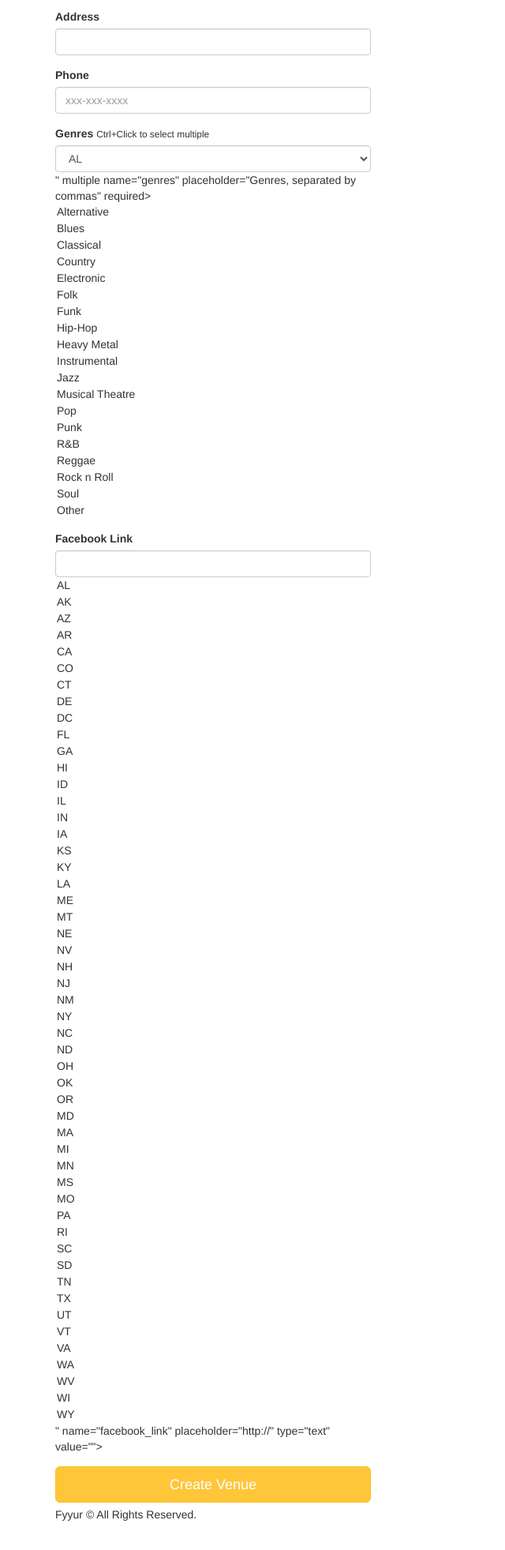
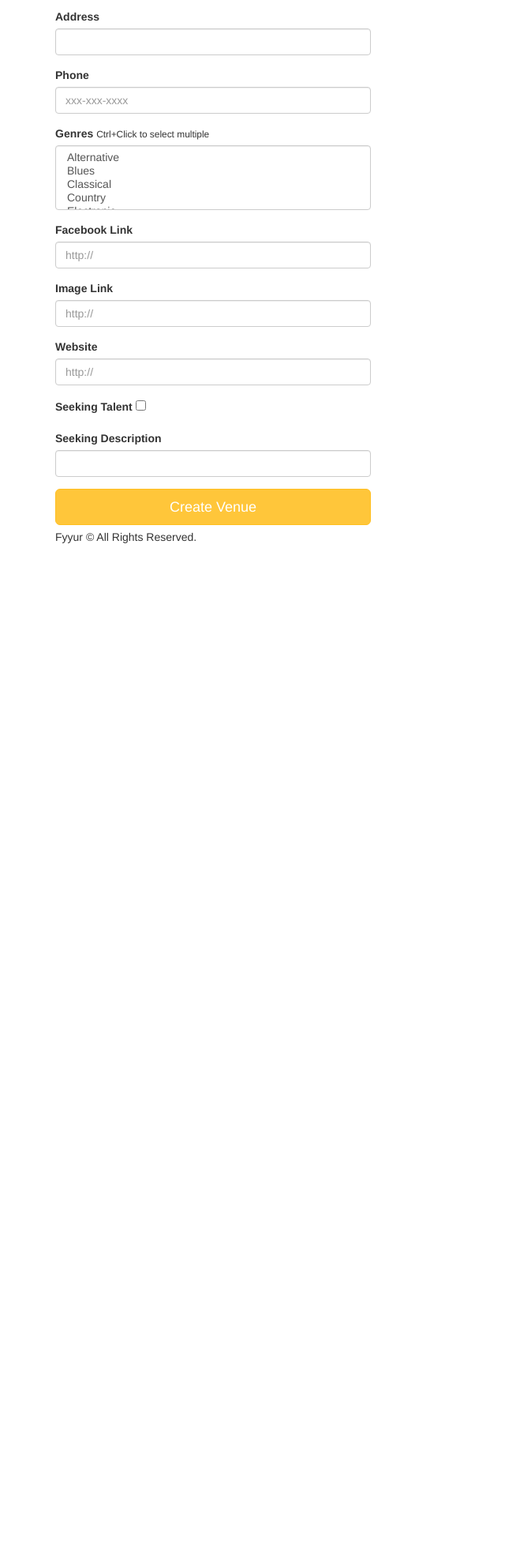
Before and after one commit to Haddadmj/Fyyur, a Flask app: page /venues/create in a window 1280 px wide. Shown: the part 273-2236 px from the top of the page at 79% size, without its empty margins (0-640 px from the left). After the commit the page ends 961 px from the top, so only its background shows below. Run offline with Flask 2, Linux system fonts and the light colour scheme; some libraries are stand-ins or nearby versions.

Commit message:
A Lot of stuff

```diff
--- a/app.py
+++ b/app.py
@@ -9,7 +9,7 @@
 from flask_moment import Moment
 from flask_sqlalchemy import SQLAlchemy
 import logging
-from logging import Formatter, FileHandler
+from logging import Formatter, FileHandler, error
 from flask_wtf import Form
 from forms import *
 from flask_migrate import Migrate
@@ -50,6 +50,23 @@
     seeking_description = db.Column(db.String(500))
     shows = db.relationship('Show', backref='venue', lazy=True)
 
+    def __init__(self, name, city, state, address, phone, image_link, facebook_link, genres, website, seeking_talent, seeking_description, shows):
+        self.name = name
+        self.city = city
+        self.state = state
+        self.address = address
+        self.phone = phone
+        self.image_link = image_link
+        self.facebook_link = facebook_link
+        self.genres = genres
+        self.website = website
+        self.seeking_talent = seeking_talent
+        self.seeking_description = seeking_description
+        self.shows = shows
+
+    def __repr__(self):
+        return f'Venue ID {self.id} : Venue Name: {self.name}'
+
     @property
     def past_shows(self):
         return [show for show in self.shows if show.start_time < datetime.now()]
@@ -86,6 +103,23 @@
     seeking_description = db.Column(db.String(500))
     shows = db.relationship('Show', backref='artist', lazy=True)
 
+    def __init__(self, name, city, state, address, phone, image_link, facebook_link, genres, website, seeking_talent, seeking_description, shows):
+        self.name = name
+        self.city = city
+        self.state = state
+        self.address = address
+        self.phone = phone
+        self.image_link = image_link
+        self.facebook_link = facebook_link
+        self.genres = genres
+        self.website = website
+        self.seeking_talent = seeking_talent
+        self.seeking_description = seeking_description
+        self.shows = shows
+
+    def __repr__(self):
+        return f'Artist ID {self.id} : Artist Name: {self.name}'
+
     @property
     def past_shows(self):
         return [show for show in self.shows if show.start_time < datetime.now()]
@@ -113,6 +147,15 @@
         'artist.id'), nullable=False)
     start_time = db.Column(db.DateTime, nullable=False,
                            default=datetime.utcnow)
+
+    def __init__(self, venue_id, artist_id, start_time):
+        self.venue_id = venue_id
+        self.artist_id = artist_id
+        self.start_time = start_time
+
+    def __repr__(self):
+        return f'Show ID {self.id}'
+
 
 #----------------------------------------------------------------------------#
 # Filters.
@@ -196,7 +239,7 @@
     upcoming_shows = []
     for show in venue.upcoming_shows:
         artist = Artist.query.get(show.artist_id)
-        past_shows.append({
+        upcoming_shows.append({
             "artist_id": show.artist_id,
             "artist_name": artist.name,
             "artist_image_link": artist.image_link,
@@ -234,13 +277,36 @@
 @app.route('/venues/create', methods=['POST'])
 def create_venue_submission():
     # TODO: insert form data as a new Venue record in the db, instead
-    # TODO: modify data to be the data object returned from db insertion
+    name = request.form.get('name')
+    city = request.form.get('city')
+    state = request.form.get('state')
+    address = request.form.get('address')
+    phone = request.form.get('phone')
+    image_link = request.form.get('image_link')
+    facebook_link = request.form.get('facebook_link')
+    genres = request.form.get('genres')
+    website = request.form.get('website')
+    seeking_talent = request.form.get('seeking_talent')
+    seeking_description = request.form.get('seeking_description')
+    shows = []
 
-    # on successful db insert, flash success
-    flash('Venue ' + request.form['name'] + ' was successfully listed!')
-    # TODO: on unsuccessful db insert, flash an error instead.
-    # e.g., flash('An error occurred. Venue ' + data.name + ' could not be listed.')
-    # see: http://flask.pocoo.org/docs/1.0/patterns/flashing/
+    error = False
+    try:
+        venue = Venue(name, city, state, address, phone, image_link,
+                      facebook_link, genres, website, seeking_talent, seeking_description, shows)
+        db.session.add(venue)
+        db.session.commit()
+    except:
+        error = True
+        db.session.rollback()
+    finally:
+        db.session.close()
+    if error:
+        flash('An error occurred. Venue ' +
+              name + ' could not be listed.')
+    else:
+        flash('Venue ' + name + ' was successfully listed!')
+
     return render_template('pages/home.html')
 
 
@@ -397,14 +463,36 @@
 
 @app.route('/artists/create', methods=['POST'])
 def create_artist_submission():
-    # called upon submitting the new artist listing form
-    # TODO: insert form data as a new Venue record in the db, instead
-    # TODO: modify data to be the data object returned from db insertion
+    name = request.form.get('name')
+    city = request.form.get('city')
+    state = request.form.get('state')
+    address = request.form.get('address')
+    phone = request.form.get('phone')
+    image_link = request.form.get('image_link')
+    facebook_link = request.form.get('facebook_link')
+    genres = request.form.get('genres')
+    website = request.form.get('website')
+    seeking_venue = request.form.get('seeking_venue')
+    seeking_description = request.form.get('seeking_description')
+    shows = []
 
-    # on successful db insert, flash success
-    flash('Artist ' + request.form['name'] + ' was successfully listed!')
-    # TODO: on unsuccessful db insert, flash an error instead.
-    # e.g., flash('An error occurred. Artist ' + data.name + ' could not be listed.')
+    error = False
+    try:
+        artist = Artist(name, city, state, address, phone, image_link,
+                        facebook_link, genres, website, seeking_venue, seeking_description, shows)
+        db.session.add(artist)
+        db.session.commit()
+    except:
+        error = True
+        db.session.rollback()
+    finally:
+        db.session.close()
+    if error:
+        flash('An error occurred. Artist ' +
+              name + ' could not be listed.')
+    else:
+        flash('Artist ' + name + ' was successfully listed!')
+
     return render_template('pages/home.html')
 
 
@@ -439,14 +527,25 @@
 
 @app.route('/shows/create', methods=['POST'])
 def create_show_submission():
-    # called to create new shows in the db, upon submitting new show listing form
-    # TODO: insert form data as a new Show record in the db, instead
+    artist_id = request.form.get('artist_id')
+    venue_id = request.form.get('venue_id')
+    start_time = request.form.get('start_time')
 
-    # on successful db insert, flash success
-    flash('Show was successfully listed!')
-    # TODO: on unsuccessful db insert, flash an error instead.
-    # e.g., flash('An error occurred. Show could not be listed.')
-    # see: http://flask.pocoo.org/docs/1.0/patterns/flashing/
+    error = False
+    try:
+        show = Show(venue_id, artist_id, start_time)
+        db.session.add(show)
+        db.session.commit()
+    except:
+        error = True
+        db.session.rollback()
+    finally:
+        db.session.close()
+    if error:
+        flash('An error occurred. Show could not be listed.')
+    else:
+        flash('Show was successfully listed!')
+
     return render_template('pages/home.html')
 
 
--- a/forms.py
+++ b/forms.py
@@ -1,7 +1,9 @@
 from datetime import datetime
 from flask_wtf import Form
 from wtforms import StringField, SelectField, SelectMultipleField, DateTimeField
+from wtforms.fields.core import BooleanField
 from wtforms.validators import DataRequired, AnyOf, URL
+
 
 class ShowForm(Form):
     artist_id = StringField(
@@ -13,8 +15,9 @@
     start_time = DateTimeField(
         'start_time',
         validators=[DataRequired()],
-        default= datetime.today()
+        default=datetime.today()
     )
+
 
 class VenueForm(Form):
     name = StringField(
@@ -86,7 +89,7 @@
         'phone'
     )
     image_link = StringField(
-        'image_link'
+        'image_link', validators=[URL()]
     )
     genres = SelectMultipleField(
         # TODO implement enum restriction
@@ -116,6 +119,16 @@
     facebook_link = StringField(
         'facebook_link', validators=[URL()]
     )
+    website = StringField(
+        'website', validators=[URL()]
+    )
+    seeking_talent = BooleanField(
+        'seeking_talent'
+    )
+    seeking_description = StringField(
+        'seeking_description'
+    )
+
 
 class ArtistForm(Form):
     name = StringField(
@@ -185,7 +198,7 @@
         'phone'
     )
     image_link = StringField(
-        'image_link'
+        'image_link', validators=[URL()]
     )
     genres = SelectMultipleField(
         # TODO implement enum restriction
@@ -216,5 +229,14 @@
         # TODO implement enum restriction
         'facebook_link', validators=[URL()]
     )
+    website = StringField(
+        'website', validators=[URL()]
+    )
+    seeking_venue = BooleanField(
+        'seeking_venue'
+    )
+    seeking_description = StringField(
+        'seeking_description'
+    )
 
 # TODO IMPLEMENT NEW ARTIST FORM AND NEW SHOW FORM
--- a/templates/forms/new_venue.html
+++ b/templates/forms/new_venue.html
@@ -30,11 +30,27 @@
       <div class="form-group">
         <label for="genres">Genres</label>
         <small>Ctrl+Click to select multiple</small>
-        {{ form.genres(class_ = 'form-control', placeholder='Genres, separated by commas', id=form.state, autofocus = true) }}
+        {{ form.genres(class_ = 'form-control', placeholder='Genres, separated by commas', id='genres', autofocus = true) }}
       </div>
       <div class="form-group">
-          <label for="genres">Facebook Link</label>
-          {{ form.facebook_link(class_ = 'form-control', placeholder='http://', id=form.state, autofocus = true) }}
+          <label for="facebook_link">Facebook Link</label>
+          {{ form.facebook_link(class_ = 'form-control', placeholder='http://', id='facebook_link', autofocus = true) }}
+        </div>
+      <div class="form-group">
+          <label for="image_link">Image Link</label>
+          {{ form.image_link(class_ = 'form-control', placeholder='http://', id='image_link', autofocus = true) }}
+        </div>
+      <div class="form-group">
+          <label for="website">Website</label>
+          {{ form.website(class_ = 'form-control', placeholder='http://', id='facebook_link', autofocus = true) }}
+        </div>
+      <div class="form-group">
+          <label for="seeking_talent">Seeking Talent</label>
+          {{ form.seeking_talent(id='seeking_talent', autofocus=true ) }}
+        </div>
+      <div class="form-group">
+          <label for="seeking_description">Seeking Description</label>
+          {{ form.seeking_description(class_ = 'form-control', placeholder='', id='seeking_description', autofocus = true) }}
         </div>
       <input type="submit" value="Create Venue" class="btn btn-primary btn-lg btn-block">
     </form>
```
Also changed, not shown: templates/forms/new_artist.html (+19 -3 lines).
